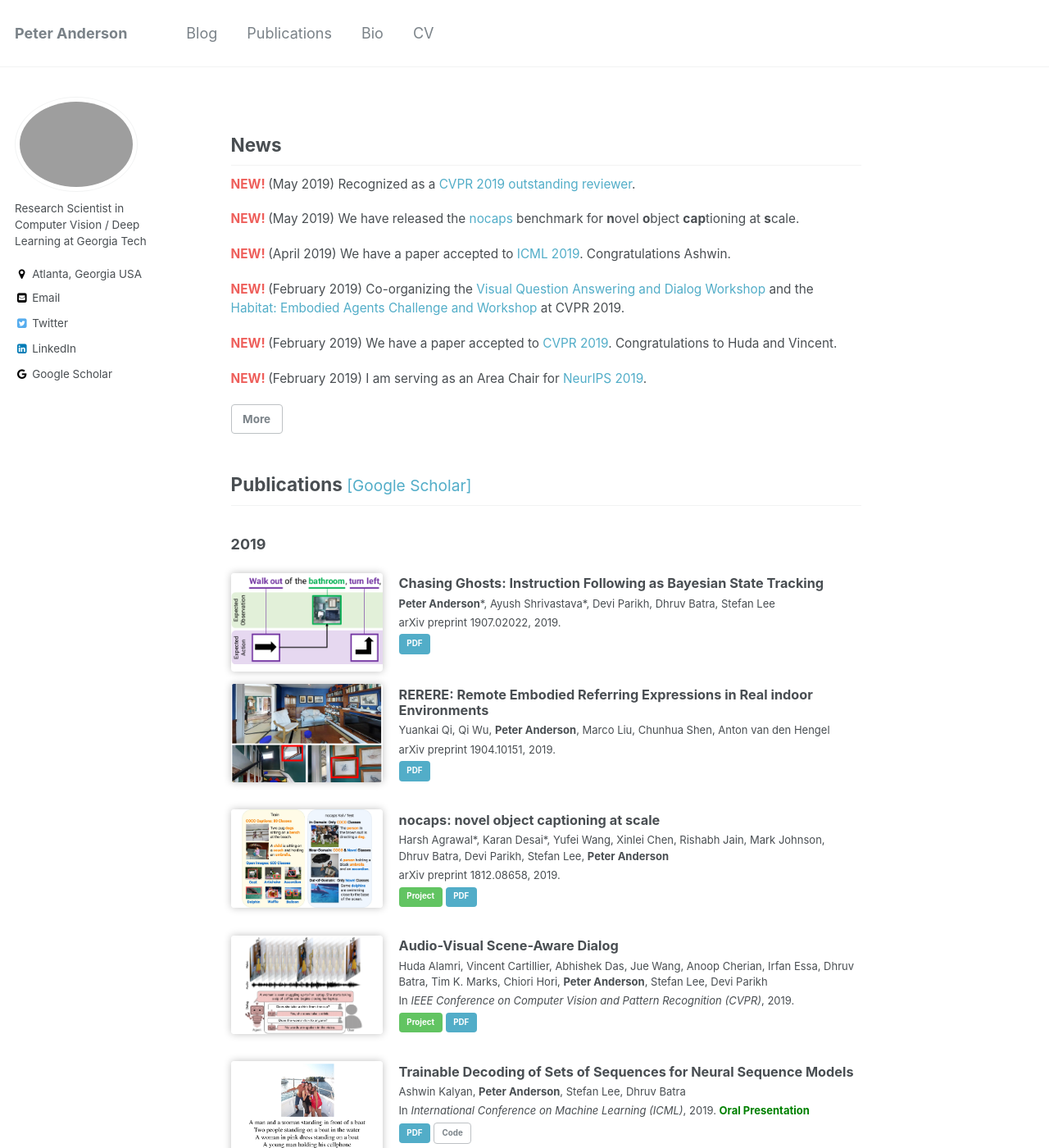
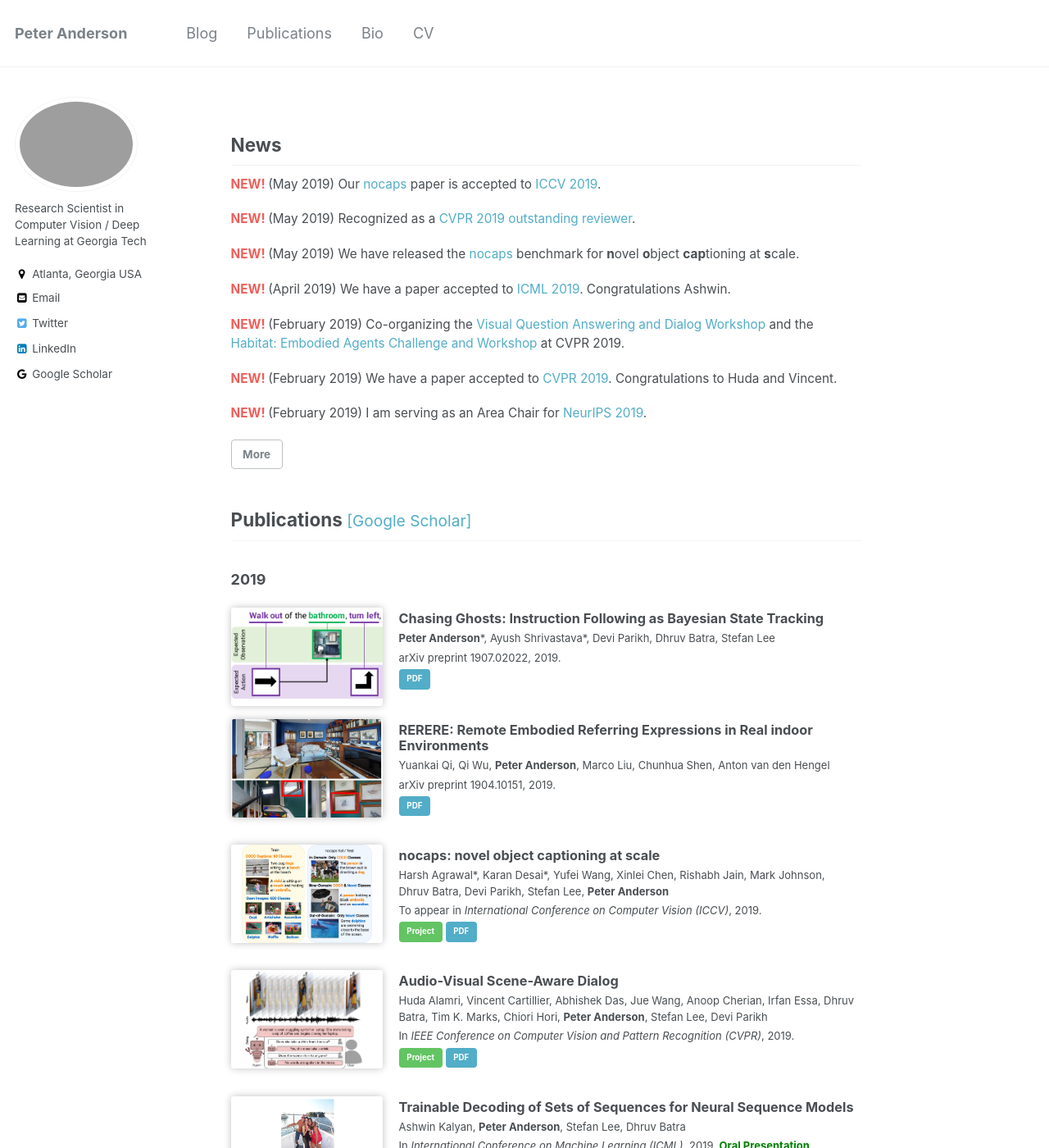
Before and after one commit to peteanderson80/peteanderson80.github.io, a Jekyll site: the page built from index.html, in a window 1280 px wide and 1400 px high. Shown: the whole window at 82% size. Built offline with Jekyll 4.4.1, drawn with Linux system fonts in a browser that asks for light colours; a script that is not in the unit is left out; the list of posts is cut into pages by our own code.

Commit message:
Update nocaps

```diff
--- a/_data/news.yml
+++ b/_data/news.yml
@@ -1,5 +1,6 @@
 # News on home page
 main:
+  - "(May 2019) Our [nocaps](https://nocaps.org/) paper is accepted to [ICCV 2019](http://iccv2019.thecvf.com/)."
   - "(May 2019) Recognized as a [CVPR 2019 outstanding reviewer](http://cvpr2019.thecvf.com/files/CVPR_2019_Program_Guide.pdf)."
   - "(May 2019) We have released the [nocaps](https://nocaps.org/) benchmark for **n**ovel **o**bject **cap**tioning at **s**cale."
   - "(April 2019) We have a paper accepted to [ICML 2019](https://icml.cc/). Congratulations Ashwin."
@@ -8,6 +9,7 @@ main:
   - "(February 2019) I am serving as an Area Chair for [NeurIPS 2019](https://neurips.cc/Conferences/2019)."
 
 all:
+  - "(May 2019) Our [nocaps](https://nocaps.org/) paper is accepted to [ICCV 2019](http://iccv2019.thecvf.com/)."
   - "(May 2019) Recognized as a [CVPR 2019 outstanding reviewer](http://cvpr2019.thecvf.com/files/CVPR_2019_Program_Guide.pdf)."
   - "(May 2019) We have released the [nocaps](https://nocaps.org/) benchmark for **n**ovel **o**bject **cap**tioning at **s**cale."
   - "(April 2019) We have a paper accepted to [ICML 2019](https://icml.cc/). Congratulations Ashwin."
--- a/_data/publications.yml
+++ b/_data/publications.yml
@@ -14,7 +14,7 @@ year2019:
       - "[PDF](https://arxiv.org/pdf/1904.10151.pdf){: .btn .btn--info}"
   - title: "nocaps: novel object captioning at scale"
     authors: "Harsh Agrawal&#42;, Karan Desai&#42;, Yufei Wang, Xinlei Chen, Rishabh Jain, Mark Johnson, Dhruv Batra, Devi Parikh, Stefan Lee, **Peter Anderson**"
-    venue: "arXiv preprint 1812.08658, 2019."
+    venue: "To appear in *International Conference on Computer Vision (ICCV)*, 2019."
     teaser: nocaps.jpg
     links:
       - "[Project](https://nocaps.org/){: .btn .btn--success}"
```
Also changed, not shown: 1 other file.
